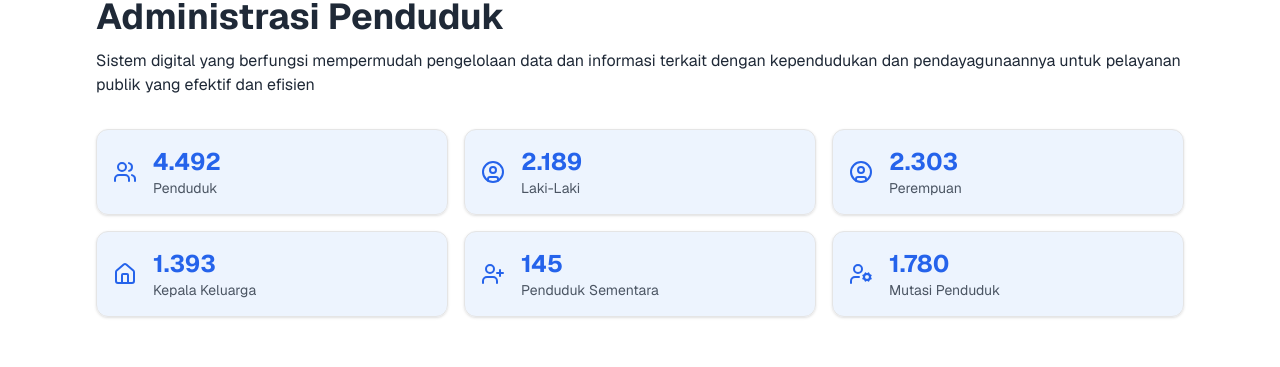
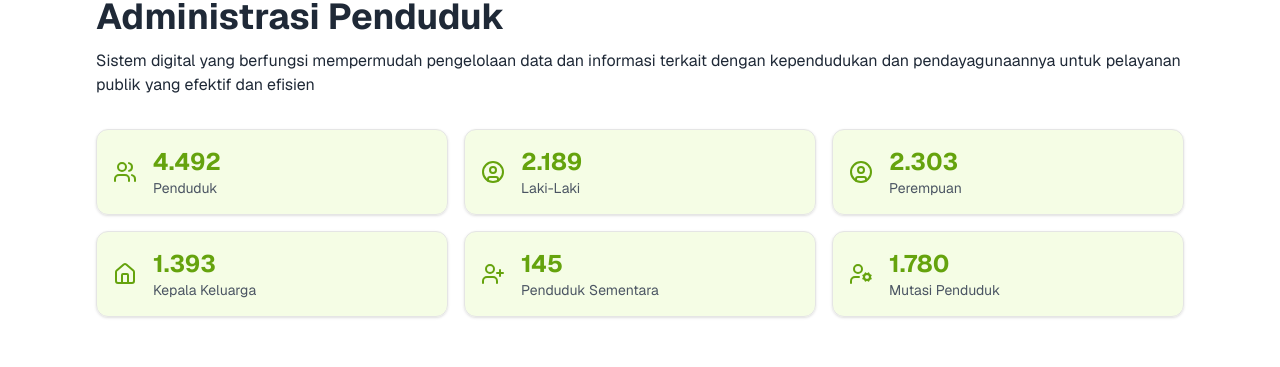
Before and after one commit to yusrilprayoga-code/maduretno, a Next.js app: page / in a window 1280 px wide. Shown: the part 3280-3647 px from the top of the page. Built offline with nearby package versions, Linux system fonts and the light colour scheme.

Commit message:
Work Section

```diff
--- a/components/Administrasi.tsx
+++ b/components/Administrasi.tsx
@@ -41,13 +41,13 @@ export default function Administrasi() {
               return (
                 <Card
                   key={index}
-                  className="p-4 flex items-center space-x-4 bg-blue-100/50 dark:bg-blue-950/50"
+                  className="p-4 flex items-center space-x-4 bg-lime-100/50 dark:bg-lime-950/50"
                 >
                   <div className="shrink-0">
-                    <Icon className="h-6 w-6 text-blue-600 dark:text-blue-400" />
+                    <Icon className="h-6 w-6 text-lime-600 dark:text-lime-400" />
                   </div>
                   <div>
-                    <div className="text-2xl font-bold text-blue-600 dark:text-blue-400">
+                    <div className="text-2xl font-bold text-lime-600 dark:text-lime-400">
                       {stat.number}
                     </div>
                     <p className="text-sm text-gray-600 dark:text-gray-300">
--- a/components/Visi.tsx
+++ b/components/Visi.tsx
@@ -53,7 +53,7 @@ export function Visi() {
             </h3>
           <div className="mb-8">
             <Image
-              src="https://kelilingpesonawisata.travel.blog/wp-content/uploads/2018/03/1521010934252.jpg"
+              src="/images/struktur.jpeg"
               alt="Avatar"
               width={320}
               height={320}
```
Also changed, not shown: public/images/struktur.jpeg (added).
